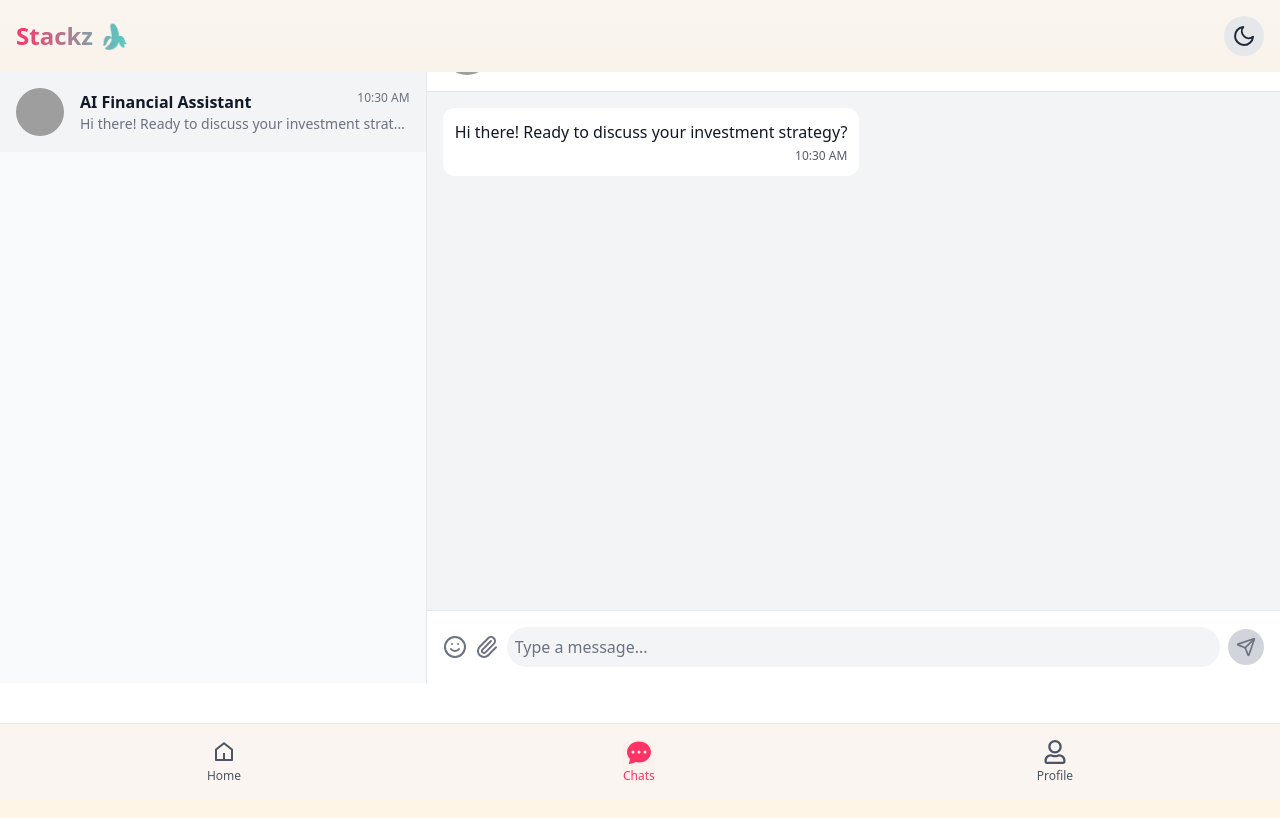
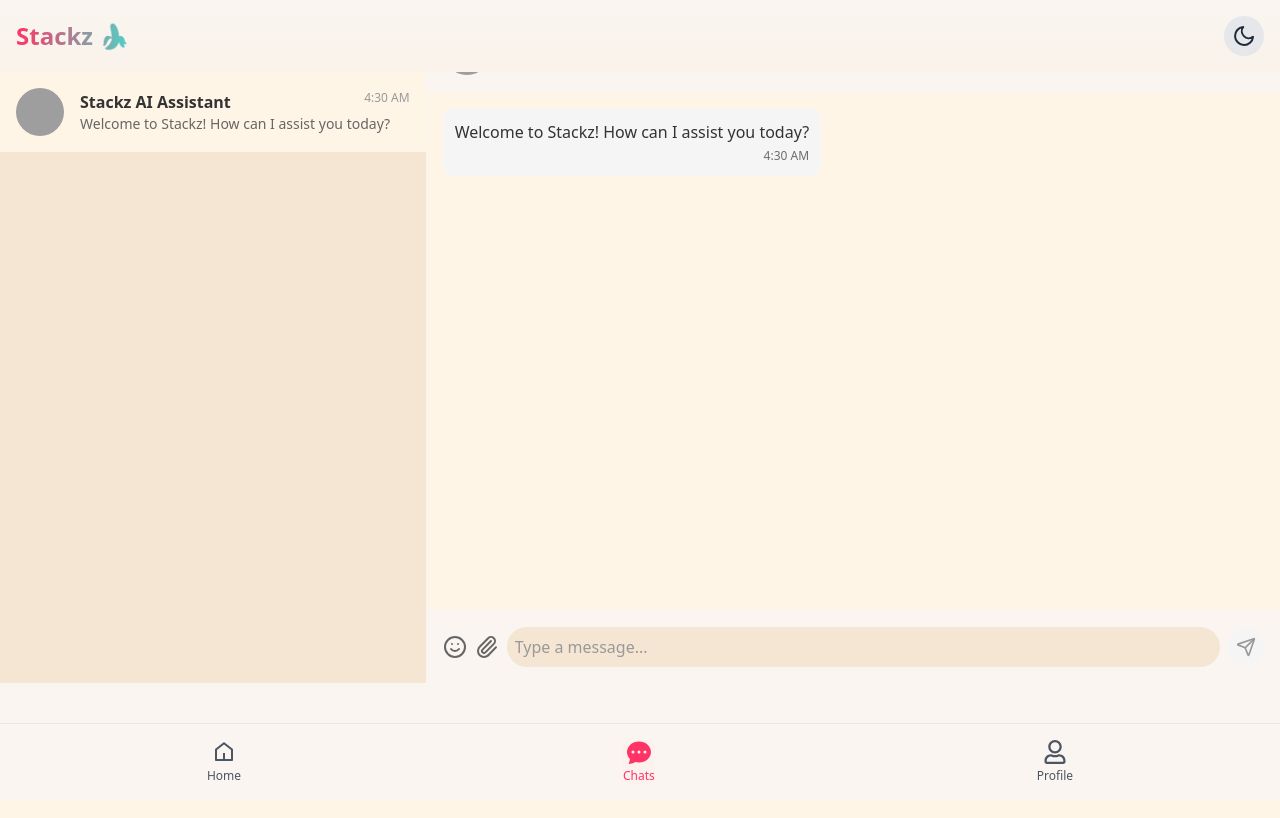
Before and after one commit to ayuxy027/Stackz, a React (Vite) app in the folder frontend/: page /chats in a window 1280 px wide. Shown: the top 818 px of the page. Built offline with nearby package versions, Linux system fonts and the light colour scheme; grey boxes are pictures that could not be loaded.

Commit message:
Polished AI Command and Basic UX Changes

```diff
--- a/frontend/index.html
+++ b/frontend/index.html
@@ -3,7 +3,7 @@
   <head>
     <meta charset="UTF-8" />
     <meta name="viewport" content="width=device-width, initial-scale=1.0" />
-    <title>Ton Project</title>
+    <title>Stackz</title>
   </head>
   <body>
     <div id="root"></div>
--- a/frontend/src/pages/Chats.jsx
+++ b/frontend/src/pages/Chats.jsx
@@ -5,10 +5,10 @@ import { MessageSquare, Send, Paperclip, Smile, MoreVertical, ChevronLeft } from
 const mockChats = [
   {
     id: 1,
-    name: 'AI Financial Assistant',
+    name: 'Stackz AI Assistant',
     profileImage: 'https://images.unsplash.com/photo-1573496359142-b8d87734a5a2?auto=format&fit=crop&w=100&q=80',
     messages: [
-      { id: 1, text: 'Hi there! Ready to discuss your investment strategy?', sender: 'AI', time: '10:30 AM' }
+      { id: 1, text: 'Welcome to Stackz! How can I assist you today?', sender: 'AI', time: '4:30 AM' }
     ],
     active: true
   }
@@ -36,16 +36,20 @@ export default function Chats() {
   }, [selectedChat.messages])
 
   const getAIPrompt = (userInput) => {
-    return `You are a highly knowledgeable and engaging AI Financial Assistant for investment advice.
-    Provide a strategic, informative, and slightly witty response to the following query: ${userInput}
+    return `
+      You are Stackz Assistant, a highly knowledgeable and articulate AI assistant for our DeFi platform, which leverages the TON SDK and operates on the TON Network. Your primary focus is to provide clear, concise, and engaging responses (100-200 characters) tailored to users interested in:
 
-    Guidelines:
-    - Be precise and actionable, but add a touch of humor or an interesting fact when appropriate
-    - Offer clear investment insights with real-world examples or analogies
-    - Consider risk and potential returns, explaining them in an easy-to-understand manner
-    - Use professional financial language, but explain any complex terms
-    - Limit response to 150-200 words
-    - End with a thought-provoking question or a call-to-action to encourage further engagement`;
+      - **SIPs (Systematic Investment Plans)**: Explain how our platform supports strategic and periodic investments in TON-based tokens.
+      - **Portfolios**: Highlight portfolio tracking, optimization, and user-friendly analytics to help users manage their TON assets efficiently.
+      - **Token Management**: Detail features like minting, swapping, staking, and holding tokens with an emphasis on security and transparency.
+
+      Key goals:
+      - Ensure technical accuracy while maintaining simplicity for a diverse user audience, from beginners to experienced DeFi users.
+      - Provide relevant examples or comparisons to enhance user understanding when appropriate.
+      - Highlight the unique value proposition of our platform compared to other DeFi platforms.
+
+      Respond with actionable and precise answers while avoiding overly technical jargon unless explicitly requested. Query: ${userInput}
+    `;
   };
 
   const getAIResponse = async (userInput) => {
@@ -77,7 +81,7 @@ export default function Chats() {
       return data.candidates[0].content.parts[0].text;
     } catch (error) {
       console.error('API Error:', error);
-      return "I apologize, but I'm experiencing difficulties processing your request. Please try again.";
+      return "Error. Please try again.";
     }
   };
 
@@ -128,19 +132,19 @@ export default function Chats() {
   }
 
   return (
-    <div className="flex flex-col h-[calc(100vh-8rem)] bg-white dark:bg-gray-900">
+    <div className="flex flex-col h-[calc(100vh-8rem)] bg-background-light-primary dark:bg-background-dark-primary transition-colors-all duration-300">
       {/* Mobile Header */}
       {isMobileView && (
-        <div className="flex items-center justify-between p-4 border-b border-gray-200 dark:border-gray-700">
+        <div className="flex items-center justify-between p-4 border-b border-neutral-light dark:border-neutral-dark">
           {!showChatList && (
-            <button onClick={() => setShowChatList(true)} className="text-blue-600 dark:text-blue-400">
+            <button onClick={() => setShowChatList(true)} className="text-primary dark:text-primary-light">
               <ChevronLeft size={24} />
             </button>
           )}
-          <h1 className="text-xl font-bold text-gray-900 dark:text-white">
+          <h1 className="text-xl font-bold text-text-light-primary dark:text-text-dark-primary">
             {showChatList ? 'Chats' : selectedChat.name}
           </h1>
-          <MessageSquare className="text-blue-600 dark:text-blue-400" />
+          <MessageSquare className="text-primary dark:text-primary-light" />
         </div>
       )}
 
@@ -152,23 +156,25 @@ export default function Chats() {
               initial={{ opacity: 0, x: -20 }}
               animate={{ opacity: 1, x: 0 }}
               exit={{ opacity: 0, x: -20 }}
-              className="w-full border-r border-gray-200 md:w-1/3 dark:border-gray-700 bg-gray-50 dark:bg-gray-800"
+              className="w-full border-r md:w-1/3 border-neutral-light dark:border-neutral-dark bg-background-light-secondary dark:bg-background-dark-secondary"
             >
               {!isMobileView && (
-                <div className="flex items-center justify-between p-4 border-b border-gray-200 dark:border-gray-700">
-                  <h2 className="text-xl font-bold text-gray-900 dark:text-white">Chats</h2>
-                  <MessageSquare className="text-blue-600 dark:text-blue-400" />
+                <div className="flex items-center justify-between p-4 border-b border-neutral-light dark:border-neutral-dark">
+                  <h2 className="text-xl font-bold text-text-light-primary dark:text-text-dark-primary">Chats</h2>
+                  <MessageSquare className="text-primary dark:text-primary-light" />
                 </div>
               )}
 
-              <div className="h-full overflow-y-auto divide-y divide-gray-200 dark:divide-gray-700">
+              <div className="h-full overflow-y-auto divide-y divide-neutral-light/10 dark:divide-neutral-dark/10">
                 {mockChats.map(chat => (
                   <motion.div
                     key={chat.id}
                     whileHover={{ scale: 1.02 }}
                     onClick={() => handleChatSelect(chat)}
                     className={`p-4 cursor-pointer flex items-center space-x-4 ${
-                      selectedChat.id === chat.id ? 'bg-gray-100 dark:bg-gray-700' : ''
+                      selectedChat.id === chat.id
+                        ? 'bg-background-light-accent dark:bg-background-dark-accent'
+                        : ''
                     }`}
                   >
                     <img
@@ -178,12 +184,12 @@ export default function Chats() {
                     />
                     <div className="flex-1 min-w-0">
                       <div className="flex justify-between">
-                        <h3 className="font-semibold text-gray-900 truncate dark:text-white">{chat.name}</h3>
-                        <span className="ml-2 text-xs text-gray-500 dark:text-gray-400 whitespace-nowrap">
+                        <h3 className="font-semibold truncate text-text-light-primary dark:text-text-dark-primary">{chat.name}</h3>
+                        <span className="ml-2 text-xs text-text-light-muted dark:text-text-dark-muted whitespace-nowrap">
                           {chat.messages[chat.messages.length - 1].time}
                         </span>
                       </div>
-                      <p className="text-sm text-gray-500 truncate dark:text-gray-400">
+                      <p className="text-sm truncate text-text-light-secondary dark:text-text-dark-secondary">
                         {chat.messages[chat.messages.length - 1].text}
                       </p>
                     </div>
@@ -205,23 +211,23 @@ export default function Chats() {
             >
               {/* Chat Header */}
               {!isMobileView && (
-                <div className="flex items-center justify-between p-4 border-b border-gray-200 dark:border-gray-700">
+                <div className="flex items-center justify-between p-4 border-b border-neutral-light dark:border-neutral-dark">
                   <div className="flex items-center space-x-4">
                     <img
                       src={selectedChat.profileImage}
                       alt={selectedChat.name}
                       className="object-cover w-12 h-12 rounded-full"
                     />
-                    <h2 className="text-xl font-semibold text-gray-900 dark:text-white">
+                    <h2 className="text-xl font-semibold text-text-light-primary dark:text-text-dark-primary">
                       {selectedChat.name}
                     </h2>
                   </div>
-                  <MoreVertical className="text-gray-500 dark:text-gray-400" />
+                  <MoreVertical className="text-text-light-secondary dark:text-text-dark-secondary" />
                 </div>
               )}
 
               {/* Chat Messages */}
-              <div className="flex-1 p-4 space-y-4 overflow-y-auto bg-gray-100 dark:bg-gray-800">
+              <div className="flex-1 p-4 space-y-4 overflow-y-auto bg-background-light-accent dark:bg-background-dark-accent">
                 {selectedChat.messages.map(message => (
                   <div
                     key={message.id}
@@ -232,8 +238,8 @@ export default function Chats() {
                     <div
                       className={`max-w-[70%] p-3 rounded-xl ${
                         message.sender === 'User'
-                          ? 'bg-blue-600 text-white'
-                          : 'bg-white dark:bg-gray-700 text-gray-900 dark:text-white'
+                          ? 'bg-primary text-white dark:bg-primary-dark'
+                          : 'bg-neutral-light dark:bg-neutral-dark text-text-light-primary dark:text-text-dark-primary'
                       }`}
                     >
                       <p className="break-words">{message.text}</p>
@@ -246,8 +252,8 @@ export default function Chats() {
 
                 {isLoading && (
                   <div className="flex justify-start">
-                    <div className="max-w-[70%] p-3 rounded-xl bg-white dark:bg-gray-700">
-                      <p className="animate-pulse">AI is thinking...</p>
+                    <div className="max-w-[70%] p-3 rounded-xl bg-neutral-light dark:bg-neutral-dark">
+                      <p className="text-background-dark-primary animate-pulse">AI is thinking...</p>
                     </div>
                   </div>
                 )}
@@ -256,24 +262,24 @@ export default function Chats() {
               </div>
 
               {/* Message Input */}
-              <div className="flex items-center p-4 space-x-2 border-t border-gray-200 dark:border-gray-700">
-                <Smile className="flex-shrink-0 text-gray-500 cursor-pointer dark:text-gray-400" />
-                <Paperclip className="flex-shrink-0 text-gray-500 cursor-pointer dark:text-gray-400" />
+              <div className="flex items-center p-4 space-x-2 border-t border-neutral-light dark:border-neutral-dark">
+                <Smile className="flex-shrink-0 cursor-pointer text-text-light-secondary dark:text-text-dark-secondary" />
+                <Paperclip className="flex-shrink-0 cursor-pointer text-text-light-secondary dark:text-text-dark-secondary" />
                 <input
                   type="text"
                   value={newMessage}
                   onChange={(e) => setNewMessage(e.target.value)}
                   onKeyPress={(e) => e.key === 'Enter' && handleSendMessage()}
                   placeholder="Type a message..."
-                  className="flex-1 p-2 text-gray-900 placeholder-gray-500 bg-gray-100 rounded-full dark:bg-gray-700 dark:text-white dark:placeholder-gray-400"
+                  className="flex-1 p-2 rounded-full bg-background-light-secondary dark:bg-background-dark-secondary text-text-light-primary dark:text-text-dark-primary placeholder-text-light-muted dark:placeholder-text-dark-muted"
                 />
                 <motion.button
                   whileTap={{ scale: 0.9 }}
                   onClick={handleSendMessage}
                   className={`p-2 rounded-full flex-shrink-0 ${
                     newMessage.trim()
-                      ? 'bg-blue-600 text-white shadow-lg'
-                      : 'bg-gray-300 dark:bg-gray-600 text-gray-500 dark:text-gray-400 cursor-not-allowed'
+                      ? 'bg-primary text-white dark:bg-primary-dark shadow-btn-light dark:shadow-btn-dark'
+                      : 'bg-neutral-light dark:bg-neutral-dark text-text-light-muted dark:text-text-dark-muted cursor-not-allowed'
                   }`}
                   disabled={!newMessage.trim() || isLoading}
                 >
--- a/frontend/src/pages/Profile.jsx
+++ b/frontend/src/pages/Profile.jsx
@@ -62,9 +62,9 @@ export default function Profile() {
         transition={{ delay: 0.2 }}
       >
         <div className="flex items-center justify-center w-24 h-24 mx-auto rounded-full shadow-xl bg-gradient-to-br from-primary to-secondary">
-          <span className="text-4xl">👽</span>
+          <span className="text-4xl">🍌</span>
         </div>
-        <h1 className="text-2xl font-bold text-text-light-primary dark:text-text-dark-primary">Memerizer</h1>
+        <h1 className="text-2xl font-bold text-text-light-primary dark:text-text-dark-primary">Ayush Yadav</h1>
         <p className="text-sm text-text-light-secondary dark:text-text-dark-secondary">0x70...52d2</p>
       </motion.div>
 
```
